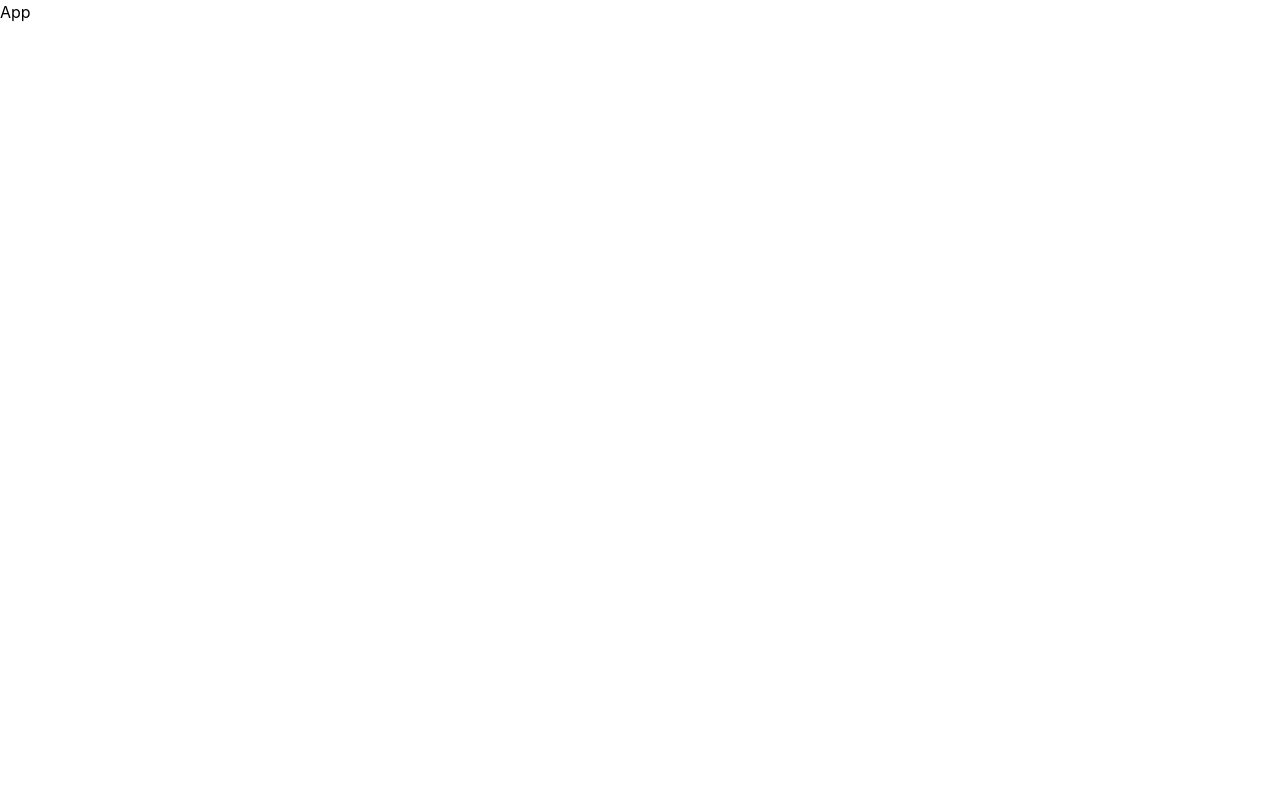
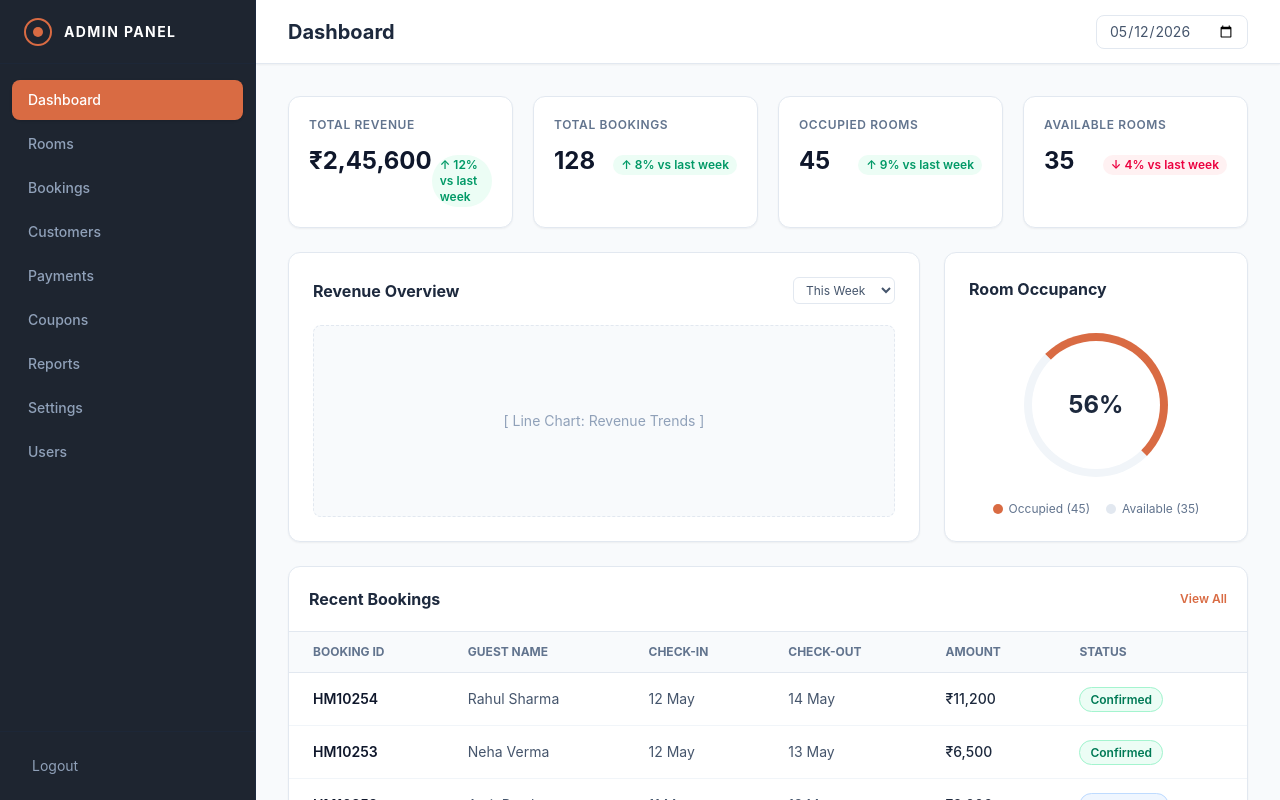
Before and after one commit to Lokeshsijapati/HotelManagmentFrontend, a React (Vite) app: page /admin/dashboard in a window 1280 px wide. Built offline with nearby package versions, Linux system fonts and the light colour scheme.

Commit message:
feat(admin): build base layout shell and dashboard overview page

```diff
--- a/src/App.jsx
+++ b/src/App.jsx
@@ -1,9 +1,10 @@
-import React from 'react'
+import { BrowserRouter } from 'react-router-dom';
+import AppRoutes from './routes/AppRoutes';
 
-const App = () => {
+export default function App() {
   return (
-    <div>App</div>
-  )
+    <BrowserRouter>
+      <AppRoutes />
+    </BrowserRouter>
+  );
 }
-
-export default App
--- /dev/null
+++ b/src/components/common/StatCard.jsx
@@ -0,0 +1,19 @@
+export default function StatCard({ title, value, change, isPositive }) {
+  return (
+    <div className="bg-white p-5 rounded-xl border border-slate-200 shadow-xs">
+      <p className="text-xs font-semibold text-slate-500 uppercase tracking-wider">{title}</p>
+      <div className="flex items-baseline justify-between mt-3">
+        <h3 className="text-2xl font-bold text-slate-900">{value}</h3>
+        {change && (
+          <span
+            className={`text-xs font-semibold px-2 py-0.5 rounded-full ${
+              isPositive ? 'bg-emerald-50 text-emerald-600' : 'bg-rose-50 text-rose-600'
+            }`}
+          >
+            {change} vs last week
+          </span>
+        )}
+      </div>
+    </div>
+  );
+}
--- /dev/null
+++ b/src/components/layout/AdminLayout.jsx
@@ -0,0 +1,28 @@
+import { Outlet } from 'react-router-dom';
+import Sidebar from './Sidebar';
+
+export default function AdminLayout() {
+  return (
+    <div className="flex h-screen bg-[#F8FAFC] font-sans overflow-hidden">
+      <Sidebar />
+      <div className="flex-1 flex flex-col min-w-0">
+        {/* Top Header */}
+        <header className="h-16 bg-white border-b border-slate-200 px-8 flex items-center justify-between shadow-xs">
+          <h1 className="text-xl font-bold text-slate-800">Dashboard</h1>
+          <div className="flex items-center gap-4">
+            <input
+              type="date"
+              defaultValue="2026-05-12"
+              className="px-3 py-1.5 border border-slate-200 rounded-lg text-sm text-slate-600 focus:outline-none focus:ring-1 focus:ring-[#D96B43]"
+            />
+          </div>
+        </header>
+
+        {/* Dynamic Content Canvas */}
+        <main className="flex-1 overflow-y-auto p-8">
+          <Outlet />
+        </main>
+      </div>
+    </div>
+  );
+}
--- /dev/null
+++ b/src/components/layout/Sidebar.jsx
@@ -0,0 +1,53 @@
+import { NavLink } from 'react-router-dom';
+
+const navItems = [
+  { label: 'Dashboard', path: '/admin/dashboard' },
+  { label: 'Rooms', path: '/admin/rooms' },
+  { label: 'Bookings', path: '/admin/bookings' },
+  { label: 'Customers', path: '/admin/customers' },
+  { label: 'Payments', path: '/admin/payments' },
+  { label: 'Coupons', path: '/admin/coupons' },
+  { label: 'Reports', path: '/admin/reports' },
+  { label: 'Settings', path: '/admin/settings' },
+  { label: 'Users', path: '/admin/receptionists' },
+];
+
+export default function Sidebar() {
+  return (
+    <aside className="w-64 bg-[#1E2530] text-slate-300 flex flex-col h-screen border-r border-slate-800">
+      {/* Brand Header */}
+      <div className="h-16 flex items-center px-6 gap-3 border-b border-slate-800/60">
+        <div className="w-7 h-7 rounded-full border-2 border-[#D96B43] flex items-center justify-center">
+          <div className="w-2.5 h-2.5 bg-[#D96B43] rounded-full"></div>
+        </div>
+        <span className="text-sm font-bold tracking-widest text-white uppercase">ADMIN PANEL</span>
+      </div>
+
+      {/* Nav Links */}
+      <nav className="flex-1 px-3 py-4 space-y-1 overflow-y-auto">
+        {navItems.map((item) => (
+          <NavLink
+            key={item.path}
+            to={item.path}
+            className={({ isActive }) =>
+              `flex items-center px-4 py-2.5 rounded-lg text-sm font-medium transition-all ${
+                isActive
+                  ? 'bg-[#D96B43] text-white shadow-sm'
+                  : 'text-slate-400 hover:bg-slate-800/60 hover:text-slate-200'
+              }`
+            }
+          >
+            {item.label}
+          </NavLink>
+        ))}
+      </nav>
+
+      {/* Logout Footer */}
+      <div className="p-4 border-t border-slate-800/60">
+        <button className="w-full text-left px-4 py-2 text-sm text-slate-400 hover:text-white transition">
+          Logout
+        </button>
+      </div>
+    </aside>
+  );
+}
--- /dev/null
+++ b/src/pages/admin/Dashboard.jsx
@@ -0,0 +1,110 @@
+import StatCard from '../../components/common/StatCard';
+
+export default function Dashboard() {
+  const stats = [
+    { title: 'Total Revenue', value: '₹2,45,600', change: '↑ 12%', isPositive: true },
+    { title: 'Total Bookings', value: '128', change: '↑ 8%', isPositive: true },
+    { title: 'Occupied Rooms', value: '45', change: '↑ 9%', isPositive: true },
+    { title: 'Available Rooms', value: '35', change: '↓ 4%', isPositive: false },
+  ];
+
+  const recentBookings = [
+    { id: 'HM10254', name: 'Rahul Sharma', checkIn: '12 May', checkOut: '14 May', amount: '₹11,200', status: 'Confirmed' },
+    { id: 'HM10253', name: 'Neha Verma', checkIn: '12 May', checkOut: '13 May', amount: '₹6,500', status: 'Confirmed' },
+    { id: 'HM10252', name: 'Amit Patel', checkIn: '11 May', checkOut: '13 May', amount: '₹9,000', status: 'Checked-In' },
+    { id: 'HM10251', name: 'Priya Singh', checkIn: '11 May', checkOut: '12 May', amount: '₹4,500', status: 'Checked-Out' },
+  ];
+
+  const getStatusBadge = (status) => {
+    switch (status) {
+      case 'Confirmed':
+        return 'bg-emerald-50 text-emerald-700 border-emerald-200';
+      case 'Checked-In':
+        return 'bg-blue-50 text-blue-700 border-blue-200';
+      case 'Checked-Out':
+        return 'bg-slate-100 text-slate-700 border-slate-200';
+      default:
+        return 'bg-slate-50 text-slate-600 border-slate-200';
+    }
+  };
+
+  return (
+    <div className="space-y-6">
+      {/* 1. Top KPI Grid */}
+      <div className="grid grid-cols-1 sm:grid-cols-2 lg:grid-cols-4 gap-5">
+        {stats.map((stat, idx) => (
+          <StatCard key={idx} {...stat} />
+        ))}
+      </div>
+
+      {/* 2. Visual Graphs Row */}
+      <div className="grid grid-cols-1 lg:grid-cols-3 gap-6">
+        {/* Revenue Overview Placeholder Box */}
+        <div className="lg:col-span-2 bg-white p-6 rounded-xl border border-slate-200 shadow-xs flex flex-col justify-between">
+          <div className="flex items-center justify-between mb-4">
+            <h3 className="text-base font-bold text-slate-800">Revenue Overview</h3>
+            <select className="text-xs border border-slate-200 rounded-md px-2 py-1 text-slate-600 focus:outline-none">
+              <option>This Week</option>
+              <option>This Month</option>
+            </select>
+          </div>
+          <div className="h-48 bg-slate-50 rounded-lg border border-dashed border-slate-200 flex items-center justify-center text-slate-400 text-sm">
+            [ Line Chart: Revenue Trends ]
+          </div>
+        </div>
+
+        {/* Room Occupancy Gauge Placeholder */}
+        <div className="bg-white p-6 rounded-xl border border-slate-200 shadow-xs flex flex-col items-center justify-between">
+          <h3 className="text-base font-bold text-slate-800 w-full text-left mb-4">Room Occupancy</h3>
+          <div className="relative flex items-center justify-center my-4">
+            <div className="w-36 h-36 rounded-full border-8 border-slate-100 border-t-[#D96B43] border-r-[#D96B43] flex items-center justify-center">
+              <span className="text-2xl font-bold text-slate-800">56%</span>
+            </div>
+          </div>
+          <div className="flex gap-4 text-xs text-slate-500 mt-2">
+            <span className="flex items-center gap-1.5"><span className="w-2.5 h-2.5 rounded-full bg-[#D96B43]"></span> Occupied (45)</span>
+            <span className="flex items-center gap-1.5"><span className="w-2.5 h-2.5 rounded-full bg-slate-200"></span> Available (35)</span>
+          </div>
+        </div>
+      </div>
+
+      {/* 3. Recent Bookings Table */}
+      <div className="bg-white rounded-xl border border-slate-200 shadow-xs overflow-hidden">
+        <div className="p-5 border-b border-slate-200 flex items-center justify-between">
+          <h3 className="text-base font-bold text-slate-800">Recent Bookings</h3>
+          <button className="text-xs font-semibold text-[#D96B43] hover:underline">View All</button>
+        </div>
+        <div className="overflow-x-auto">
+          <table className="w-full text-left text-sm text-slate-600">
+            <thead className="bg-slate-50 text-slate-500 font-semibold text-xs uppercase border-b border-slate-200">
+              <tr>
+                <th className="px-6 py-3">Booking ID</th>
+                <th className="px-6 py-3">Guest Name</th>
+                <th className="px-6 py-3">Check-in</th>
+                <th className="px-6 py-3">Check-out</th>
+                <th className="px-6 py-3">Amount</th>
+                <th className="px-6 py-3">Status</th>
+              </tr>
+            </thead>
+            <tbody className="divide-y divide-slate-100">
+              {recentBookings.map((b) => (
+                <tr key={b.id} className="hover:bg-slate-50/60 transition">
+                  <td className="px-6 py-4 font-semibold text-slate-900">{b.id}</td>
+                  <td className="px-6 py-4">{b.name}</td>
+                  <td className="px-6 py-4">{b.checkIn}</td>
+                  <td className="px-6 py-4">{b.checkOut}</td>
+                  <td className="px-6 py-4 font-medium text-slate-800">{b.amount}</td>
+                  <td className="px-6 py-4">
+                    <span className={`px-2.5 py-1 text-xs font-semibold rounded-full border ${getStatusBadge(b.status)}`}>
+                      {b.status}
+                    </span>
+                  </td>
+                </tr>
+              ))}
+            </tbody>
+          </table>
+        </div>
+      </div>
+    </div>
+  );
+}
--- /dev/null
+++ b/src/routes/AppRoutes.jsx
@@ -0,0 +1,14 @@
+import { Routes, Route, Navigate } from 'react-router-dom';
+import AdminLayout from '../components/layout/AdminLayout';
+import Dashboard from '../pages/admin/Dashboard';
+
+export default function AppRoutes() {
+  return (
+    <Routes>
+      <Route path="/" element={<Navigate to="/admin/dashboard" replace />} />
+      <Route path="/admin" element={<AdminLayout />}>
+        <Route path="dashboard" element={<Dashboard />} />
+      </Route>
+    </Routes>
+  );
+}
```
Also changed, not shown: 1 other file (tests, documents, lock files or other folders).
